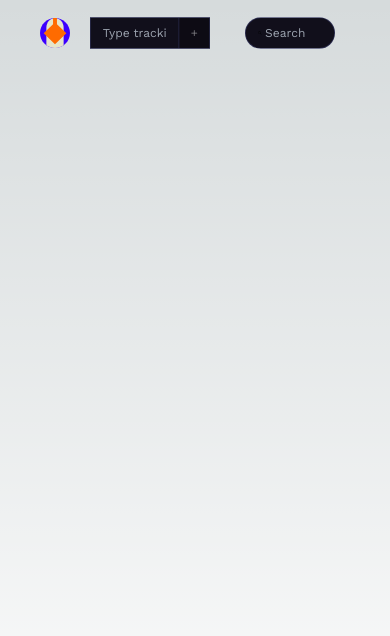
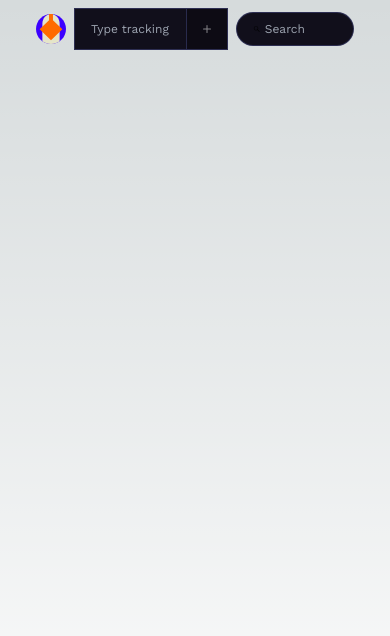
Before and after one commit to GuruUpdesh/track-it, a Next.js app: page / in a window 390 px wide. Shown: the top 636 px of the page. Built offline with nearby package versions, Linux system fonts and the light colour scheme.

Commit message:
greatly improved dashboard layout and responsivness

```diff
--- a/app/(dashboard)/layout.tsx
+++ b/app/(dashboard)/layout.tsx
@@ -1,4 +1,7 @@
+import AddInput from "@/components/nav/AddInput"
+import SearchInput from "@/components/nav/SearchInput"
 import { PackageContextProvider } from "@/context/packageContext/PackageContextProvider"
+import Image from "next/image"
 
 type Props = {
 	children: React.ReactNode
@@ -7,10 +10,23 @@ type Props = {
 function DashboardLayout({ children }: Props) {
 	return (
 		<PackageContextProvider>
-			<nav></nav>
-			<main className="md:px-18 md:py-6 flex min-h-screen flex-col items-center px-10 py-3 lg:px-24 lg:py-8 relative">
-				{children}
-			</main>
+			<div className="w-[350px] sm:w-auto mt-1 sm:mt-6 px-4 md:px-12">
+				<nav className="sticky w-full top-0 gap-2 flex items-center justify-between z-40 overflow-hidden sm:overflow-visible py-1">
+					<a href="/" className="min-w-[30px]">
+						<Image
+							src="/logo.svg"
+							width={30}
+							height={30}
+							alt="logo"
+						/>
+					</a>
+					<AddInput />
+					<SearchInput />
+				</nav>
+				<main className="flex flex-col items-center relative">
+					{children}
+				</main>
+			</div>
 		</PackageContextProvider>
 	)
 }
--- a/app/layout.tsx
+++ b/app/layout.tsx
@@ -4,7 +4,7 @@ import { cn } from "@/lib/utils"
 import type { Metadata } from "next"
 import { Work_Sans } from "next/font/google"
 
-const workSans = Work_Sans({ subsets: ["latin"] })
+const workSans = Work_Sans({ subsets: ["latin"], display: "swap" })
 
 export const metadata: Metadata = {
 	title: siteConfig.name,
@@ -59,7 +59,10 @@ export default function RootLayout({ children }: Props) {
 		<html lang="en">
 			<head />
 			<body
-				className={cn(workSans.className, "min-h-screen antialiased")}
+				className={cn(
+					workSans.className,
+					"min-h-screen antialiased flex justify-center"
+				)}
 			>
 				{children}
 			</body>
--- a/components/Packages.tsx
+++ b/components/Packages.tsx
@@ -1,15 +1,11 @@
 "use client"
 
-import AddInput from "./AddInput"
 import DetailsModal from "./DetailsModal"
 import { PackageInfo, courierEnum } from "@/app/api/package/typesAndSchemas"
 import Card from "@/components/card/Card"
 import { usePackageContext } from "@/context/packageContext/usePackageContext"
-import Fuse from "fuse.js"
-import Image from "next/image"
+// import Fuse from "fuse.js"
 import React from "react"
-import { AiOutlineSearch } from "react-icons/ai"
-import { MdClose } from "react-icons/md"
 import { z } from "zod"
 
 export const packageSchema = z.object({
@@ -29,60 +25,35 @@ export type TPackage = z.infer<typeof packageSchema>
 const Grid = () => {
 	const { packages, dispatchPackages } = usePackageContext()
 
-	const [searchString, setSearchString] = React.useState("")
-	const [searchResults, setSearchResults] =
-		React.useState<TPackage[]>(packages)
+	// const [searchResults, setSearchResults] =
+	// 	React.useState<TPackage[]>(packages)
 
-	React.useEffect(() => {
-		if (searchString === "") {
-			setSearchResults(packages)
-			return
-		}
-		const options = {
-			keys: ["name", "description"],
-			threshold: 0.3,
-		}
-		const fuse = new Fuse(packages, options)
-		const results = fuse.search(searchString)
-		setSearchResults(results.map((result) => result.item))
-	}, [searchString, packages])
+	// React.useEffect(() => {
+	// 	if (searchString === "") {
+	// 		setSearchResults(packages)
+	// 		return
+	// 	}
+	// 	const options = {
+	// 		keys: ["name", "description"],
+	// 		threshold: 0.3,
+	// 	}
+	// 	const fuse = new Fuse(packages, options)
+	// 	const results = fuse.search(searchString)
+	// 	setSearchResults(results.map((result) => result.item))
+	// }, [searchString, packages])
 
 	const [selectedPackage, setSelectedPackage] =
 		React.useState<TPackageWithInfo | null>(null)
 
 	return (
 		<>
-			<nav className="sticky w-full top-0 flex items-center justify-between z-40">
-				<a href="/" className="min-w-[30px]">
-					<Image src="/logo.svg" width={30} height={30} alt="logo" />
-				</a>
-				<AddInput dispatch={dispatchPackages} />
-				<div className="flex relative items-center px-4 border outline-offset-2 focus-within:outline focus-within:outline-2 focus-within:outline-indigo-400 border-indigo-400/25 bg-[#110F1B] rounded-full min-w-[5rem] scale-75 md:scale-90 lg:scale-100">
-					<AiOutlineSearch className="mr-1" />
-					<input
-						type="text"
-						className="py-2 bg-transparent outline-none min-w-0"
-						placeholder="Search"
-						value={searchString}
-						onChange={(e) => setSearchString(e.target.value)}
-					/>
-					{searchString && (
-						<button
-							className="absolute right-4 bg-[#110F1B] rounded-full p-1"
-							onClick={() => setSearchString("")}
-						>
-							<MdClose />
-						</button>
-					)}
-				</div>
-			</nav>
-			<div className="grid grid-cols-1 gap-6 sm:grid-cols-1 md:grid-cols-2 lg:grid-cols-3 xl:grid-cols-4 mt-6">
+			<div className="grid gap-2 sm:gap-6 grid-cols-1 sm:grid-cols-2 md:grid-cols-2 lg:grid-cols-3 xl:grid-cols-4 mt-2 sm:mt-6">
 				{packages.map((pkg) => (
 					<Card
 						key={pkg.id}
 						pkg={pkg}
 						dispatchPackages={dispatchPackages}
-						inSearchResults={searchResults.includes(pkg)}
+						inSearchResults={true}
 						setSelectedPackage={setSelectedPackage}
 					/>
 				))}
--- a/components/card/styles/menu.css
+++ b/components/card/styles/menu.css
@@ -3,10 +3,7 @@
 }
 
 .journeyPercentCircle {
-	background: conic-gradient(
-		rgba(129, 140, 248, 0.75) 0deg,
-		rgba(129, 140, 248, 0.25) 0deg
-	);
+  background: conic-gradient(rgba(129, 140, 248, 0.75) 0deg, rgba(129, 140, 248, 0.25) 0deg);
 }
 
 .DropdownMenu-content {
@@ -44,11 +41,11 @@
   justify-content: space-between;
 }
 
-.DropdownMenu-item[data-state="open"] {
+.DropdownMenu-item[data-state=open] {
   background-color: rgba(99, 102, 241, 0.25);
 }
 
-.DropdownMenu-item[data-state="checked"] {
+.DropdownMenu-item[data-state=checked] {
   background-color: rgba(99, 102, 241, 0.25);
 }
 
--- a/components/card/styles/modal.css
+++ b/components/card/styles/modal.css
@@ -10,8 +10,7 @@
 }
 
 .Modal-overlay {
-	animation: Modal-overlay-enter 1500ms cubic-bezier(0.075, 0.82, 0.165, 1)
-		forwards;
+  animation: Modal-overlay-enter 1500ms cubic-bezier(0.075, 0.82, 0.165, 1) forwards;
 }
 
 @keyframes Modal-overlay-enter {
--- a/components/AddInput.tsx
+++ b/components/nav/AddInput.tsx
@@ -1,15 +1,13 @@
 "use client"
 
-import { PackageAction } from "@/context/packageContext/packageReducer"
+import "./nav.css"
+import { usePackageContext } from "@/context/packageContext/usePackageContext"
 import { getCouriersFromTrackingNumber } from "@/utils/courier"
 import React, { useEffect, useState } from "react"
 import { BsPlus } from "react-icons/bs"
 
-type Props = {
-	dispatch: React.Dispatch<PackageAction>
-}
-
-const AddInput = ({ dispatch }: Props) => {
+const AddInput = () => {
+	const { dispatchPackages } = usePackageContext()
 	const [trackingNumber, setTrackingNumber] = useState("")
 	const [error, setError] = useState("")
 	const [valid, setValid] = useState(false)
@@ -45,7 +43,7 @@ const AddInput = ({ dispatch }: Props) => {
 				)
 			}
 			console.log("couriers", couriers)
-			dispatch({
+			dispatchPackages({
 				type: "add",
 				new: {
 					id: Date.now(),
@@ -62,7 +60,7 @@ const AddInput = ({ dispatch }: Props) => {
 		<form
 			onSubmit={handleSubmit}
 			className={
-				"group bg-[#110F1B] w-fit border focus-within:outline  outline-offset-2 focus-within:outline-2 focus-within:outline-indigo-400 flex min-w-[10rem] scale-75 md:scale-90 lg:scale-100" +
+				"group flex-item bg-[#110F1B] w-full sm:w-fit border focus-within:outline outline-offset-2 focus-within:outline-2 focus-within:outline-indigo-400 flex min-w-0" +
 				(error
 					? " border-red-700/75"
 					: valid
@@ -77,7 +75,7 @@ const AddInput = ({ dispatch }: Props) => {
 				id="trackingNumber"
 				placeholder="Type tracking number..."
 				type="text"
-				className="bg-transparent py-2 px-4 outline-none min-w-0"
+				className="bg-transparent py-2 px-4 w-full outline-none text-xs sm:text-sm md:text-md"
 				value={trackingNumber}
 				onChange={handleChange}
 				aria-invalid={error ? "true" : "false"}
--- /dev/null
+++ b/components/nav/SearchInput.tsx
@@ -0,0 +1,32 @@
+"use client"
+
+import "./nav.css"
+import React, { useState } from "react"
+import { AiOutlineSearch } from "react-icons/ai"
+import { MdClose } from "react-icons/md"
+
+const SearchInput = () => {
+	const [searchString, setSearchString] = useState("")
+	return (
+		<div className="flex flex-item relative items-center px-4 border outline-offset-2 focus-within:outline focus-within:outline-2 focus-within:outline-indigo-400 border-indigo-400/25 bg-[#110F1B] rounded-full min-w-[5rem]">
+			<AiOutlineSearch className="mr-1" />
+			<input
+				type="text"
+				className="py-2 bg-transparent outline-none min-w-0 text-xs sm:text-sm md:text-md"
+				placeholder="Search"
+				value={searchString}
+				onChange={(e) => setSearchString(e.target.value)}
+			/>
+			{searchString && (
+				<button
+					className="absolute right-4 bg-[#110F1B] rounded-full p-1"
+					onClick={() => setSearchString("")}
+				>
+					<MdClose />
+				</button>
+			)}
+		</div>
+	)
+}
+
+export default SearchInput
--- /dev/null
+++ b/components/nav/nav.css
@@ -0,0 +1,9 @@
+@media (max-width: 700px) {
+  .flex-item:focus-within {
+    flex: 1 0 calc(100% - 46px);
+  }
+  .flex-container:focus-within .flex-item:not(:focus-within) {
+    flex: 1 0 0%;
+    overflow: hidden;
+  }
+}
--- /dev/null
+++ b/components/nav/nav.scss
@@ -0,0 +1,10 @@
+@media (max-width: 700px) {
+	.flex-item:focus-within {
+		flex: 1 0 calc(100% - 46px);
+	}
+
+	.flex-container:focus-within .flex-item:not(:focus-within) {
+		flex: 1 0 0%;
+		overflow: hidden;
+	}
+}
```
Lines whose indentation alone changed are shown as unchanged.
